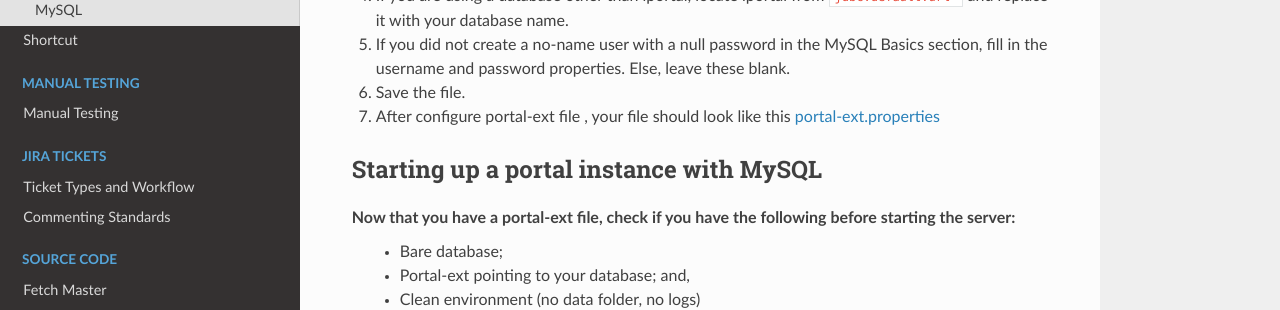
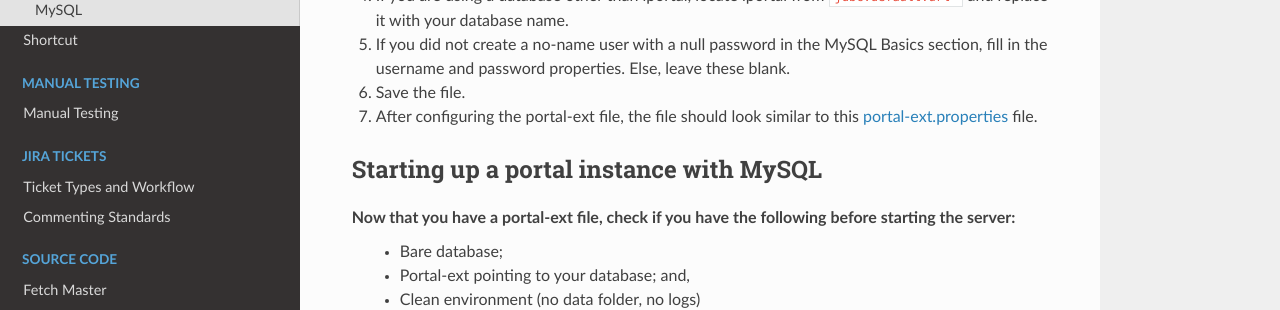
Before and after one commit to nikki-pru/flex-training, a Sphinx documentation site: the page built from docs/portal/portal-ext.rst, in a window 1280 px wide and 1144 px high. Shown: the part 547-857 px from the top of the window. Built offline with Sphinx 7.4.7 and the Read the Docs theme 2.0.0, drawn with Linux system fonts in a browser that asks for light colours.

```diff
--- a/docs/portal/portal-ext.rst
+++ b/docs/portal/portal-ext.rst
@@ -14,7 +14,7 @@ Setting up portal-ext.properties
 4. If you are using a database other than lportal, locate lportal from ``jdbc.default.url=`` and replace it with your database name.
 5. If you did not create a no-name user with a null password in the MySQL Basics section, fill in the username and password properties. Else, leave these blank.
 6. Save the file.
-7. After configure portal-ext file , your file should look like this `portal-ext.properties`_
+7. After configuring the portal-ext file, the file should look similar to this `portal-ext.properties`_ file.
 
 Starting up a portal instance with MySQL
 -----------------------------------------
@@ -27,4 +27,4 @@ If you’ve checked all of the above, start the server and wait for Portal to lo
 ⚠️ Show your trainer that Portal is up and that the database used is MySQL.
 
 .. _portal.properties: https://github.com/liferay/liferay-portal/blob/master/portal-impl/src/portal.properties
-.. _portal-ext.properties: https://drive.google.com/file/d/1Xt0uxZL-H_P2jgsQTScQo8fnrCitRdy9/view?usp=sharing
+.. _portal-ext.properties: https://gist.github.com/calvinctvo/121078d1e4d9c4acf2a5c533bee86f19
```
